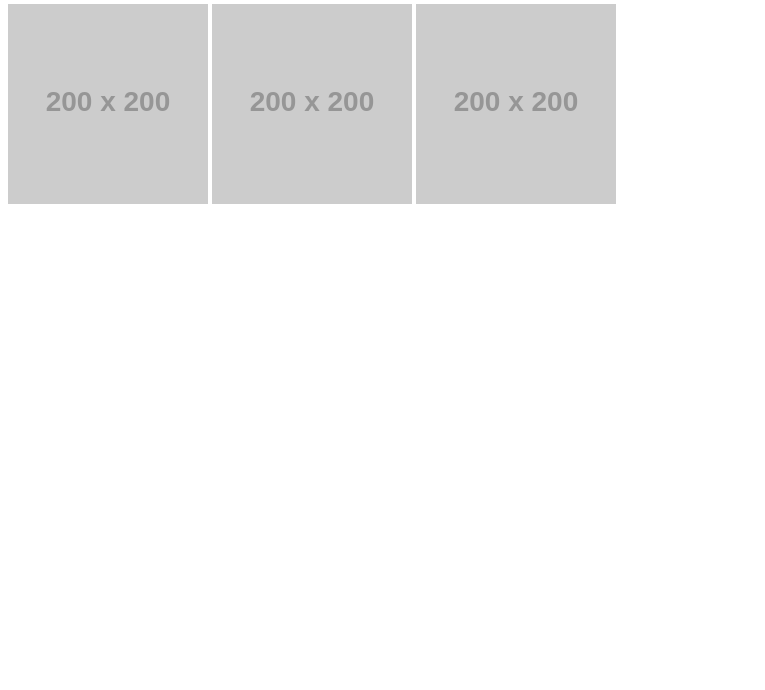
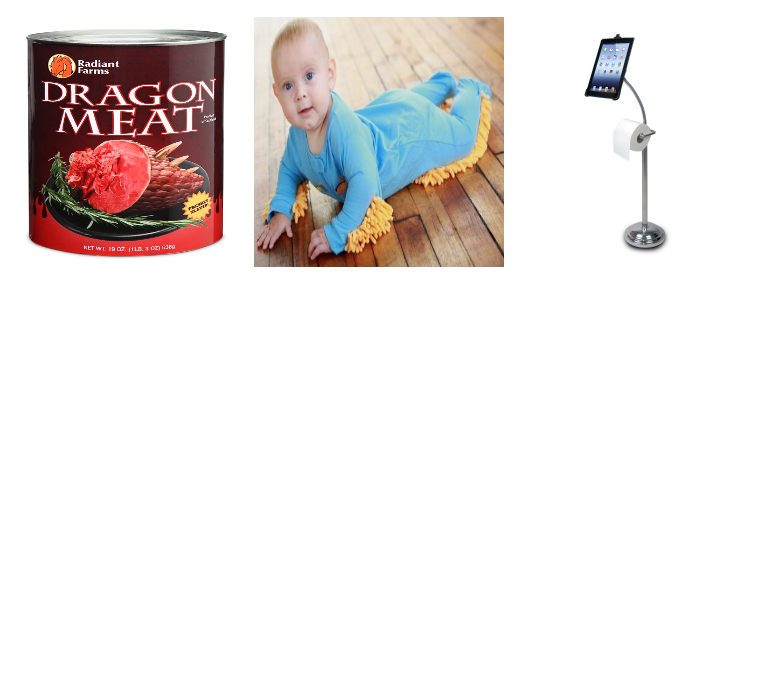
Before and after one commit to bretladenburg/bus-mall, a plain HTML site: page index.html in a window 1280 px wide. Shown: the part 110-800 px from the top of the page, without its empty margins (0-765 px from the left). Drawn offline with nearby package versions, Linux system fonts and the light colour scheme; placeholder pictures from the web are drawn by us.

Commit message:
tried as best I could to get the images to not repeat

```diff
--- a/app.js
+++ b/app.js
@@ -1,9 +1,12 @@
 'use strict';
 
 var filePathArr = [];
-
-var usedImages = {};
+var currentImagesArr = [];
+var previousImagesArr = [];
 var usedImagesCount = 0;
+var img1 = document.getElementById('img-1');
+var img3 = document.getElementById('img-3');
+var img2 = document.getElementById('img-2');
 
 function Image(name, filePath, timesShown, timesClicked) {
   this.name = name;
@@ -14,14 +17,6 @@ function Image(name, filePath, timesShown, timesClicked) {
 
 }
 
-randomImage = function() {
-  var num = Math.floor(Math.random() * filePathArr.length);
-};
-
-for (var i = 0; i < filePathArr.length; i++) {
-  var imgChoice = filePathArr[randomImage()];
-
-}
 var bag = new Image (bag, 'images/bag.jpg');
 var banana = new Image (banana, 'images/banana.jpg');
 var bathroom = new Image (bathroom, 'images/bathroom.jpg');
@@ -42,3 +37,23 @@ var unicorn = new Image (unicorn, 'images/unicorn.jpg');
 var usb = new Image (usb, 'images/usb.gif');
 var waterCan = new Image (waterCan, 'images/water-can.jpg');
 var wineGlass = new Image (wineGlass, 'images/wine-glass.jpg');
+console.log(filePathArr);
+
+var randomImage = function() {
+  var num = Math.floor(Math.random() * filePathArr.length);
+  return num;
+};
+
+var imageChoice = function() {
+  var imgChoice1 = filePathArr[randomImage()];
+  console.log(imgChoice1);
+  img1.setAttribute('src', imgChoice1);
+  var imgChoice2 = filePathArr[randomImage()];
+  console.log(imgChoice2);
+  img2.setAttribute('src', imgChoice2);
+  var imgChoice3 = filePathArr[randomImage()];
+  console.log(imgChoice3);
+  img3.setAttribute('src', imgChoice3);
+};
+
+imageChoice();
--- a/index.html
+++ b/index.html
@@ -3,6 +3,7 @@
   <head>
     <meta charset="utf-8">
     <link rel="stylesheet" href="styles.css"/>
+    <link rel="stylesheet" href="https://cdnjs.cloudflare.com/ajax/libs/normalize/5.0.0/normalize.min.css">
     <title>Bus Mall</title>
   </head>
   <body>
@@ -12,11 +13,11 @@
     <section>
       <h2>Take a look at the images and click on the one that you like the best!</h2>
     </section>
-    <section>
+    <section id="sect">
       <!-- some javascript that generates the images. -->
-      <img src="https://placehold.it/200x200" id='img-1'>
-      <img src="https://placehold.it/200x200" id='img-2'>
-      <img src="https://placehold.it/200x200" id='img-3'>
+      <img src="https://placehold.it/200x200" id="img-1">
+      <img src="https://placehold.it/200x200" id="img-2">
+      <img src="https://placehold.it/200x200" id="img-3">
     </section>
     <script src="app.js"></script>
   </body>
--- a/styles.css
+++ b/styles.css
@@ -0,0 +1,5 @@
+img {
+  width: 250px;
+  height: 250px;
+
+}
```
